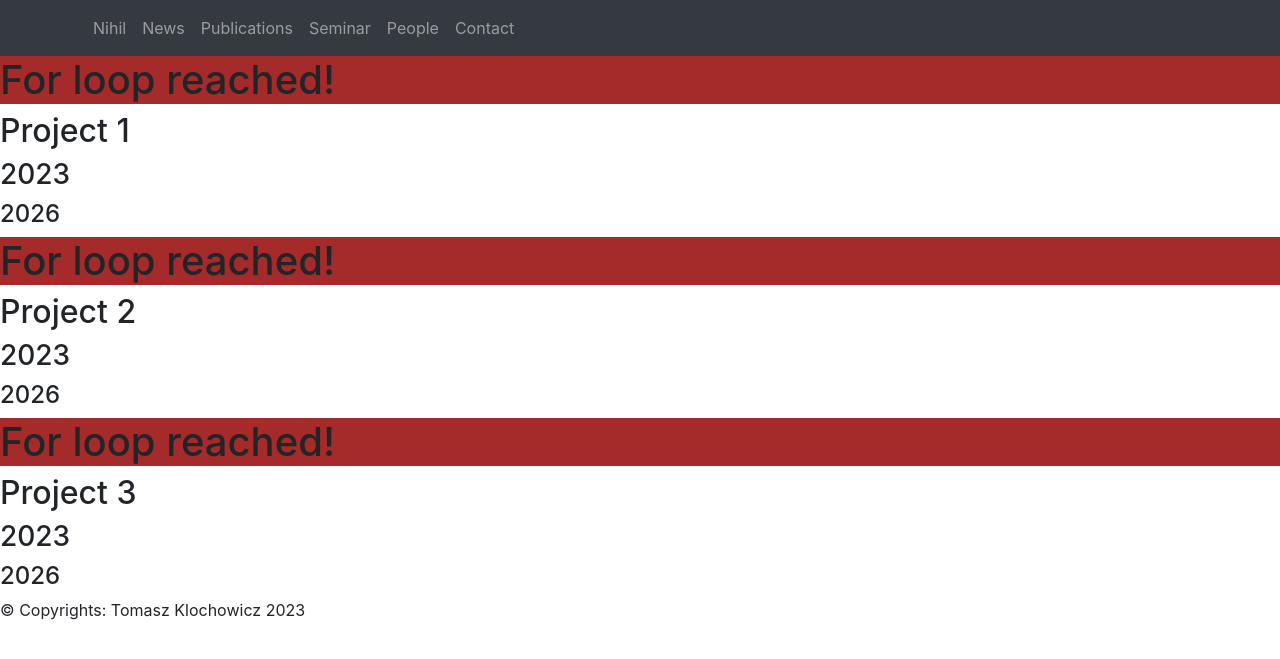
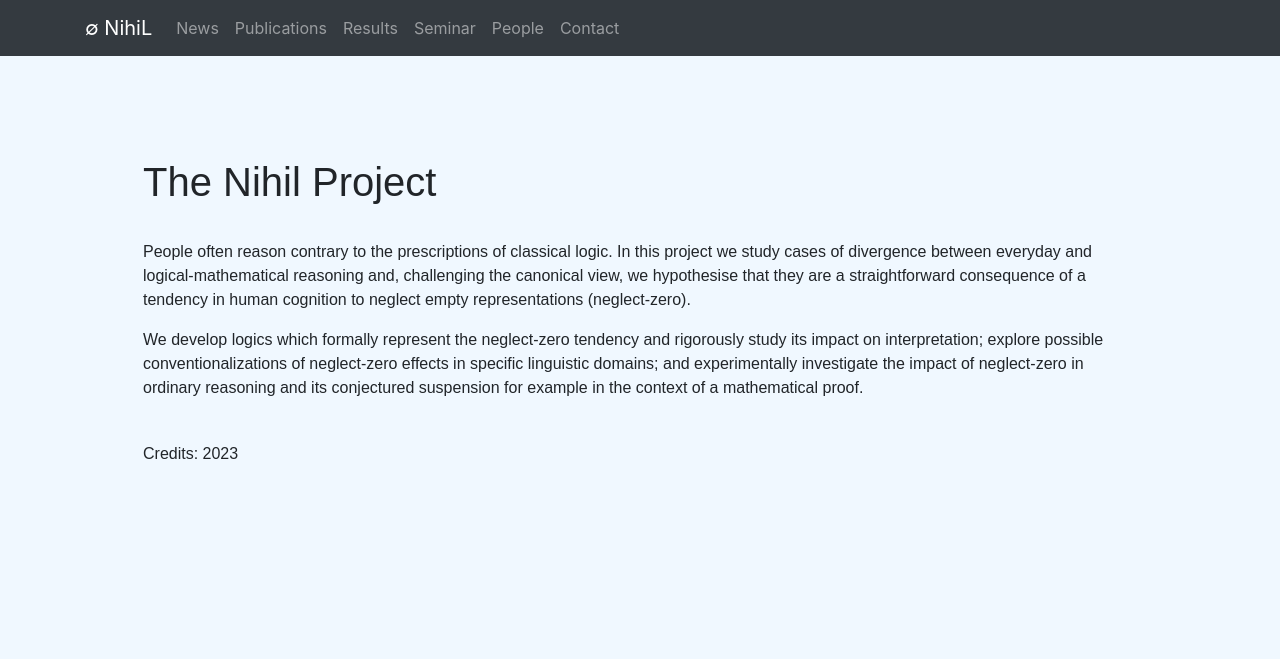
Before and after one commit to TJKlochowicz/Nihil-static-website, a Jekyll site: the page built from _pages/index.html, in a window 1280 px wide. Shown: the top 659 px of the page. Built offline with Jekyll 4.4.1, drawn with Linux system fonts in a browser that asks for light colours; nearby versions of some CDN libraries; some web fonts are replaced.

Commit message:
Working website - main page

```diff
--- a/_includes/footer.html
+++ b/_includes/footer.html
@@ -2,7 +2,7 @@
     <div class="row">
 
         <div class="col">
-          <p>&copy Copyrights: Tomasz Klochowicz 2023</p>
+          <p>Credits:  2023</p>
         </div>
       </div>
-    </footer>
+ </footer>
--- a/_layouts/header.html
+++ b/_layouts/header.html
@@ -12,26 +12,29 @@
     <link href="css/styles.css" rel="stylesheet">
     <!-- Font Awsome script -->
     <script src="https://kit.fontawesome.com/522e9f6110.js" crossorigin="anonymous"></script>
-    <!-- Google fonts -->
-    <link rel="preconnect" href="https://fonts.googleapis.com">
-    <link rel="preconnect" href="https://fonts.gstatic.com" crossorigin>
+    <!-- Fonts -->
+    <link rel="stylesheet" type="text/css" href="https://cdn.jsdelivr.net/gh/dreampulse/computer-modern-web-font@master/fonts.css">
 </head>
 <body>
-  <nav class="navbar navbar-expand-lg navbar-dark fixed-top bg-dark" id="mainNav">
+  <nav class="navbar navbar-expand-lg navbar-dark sticky-top bg-dark" id="mainNav">
     <div class="container">
+      <a class="navbar-brand" href="{{site.baseurl}}/">&#x2205; NihiL </a>
       <button class="navbar-toggler navbar-toggler-right" type="button" data-toggle="collapse" data-target="#navbarResponsive" aria-controls="navbarResponsive" aria-expanded="false" aria-label="Toggle navigation">
         <i class="fas fa-bars"> </i> Menu
       </button>
       <div class="collapse navbar-collapse" id="navbarResponsive">
         <ul class="navbar-nav mr-auto">
-            <li class="nav-item">
-                <a class="nav-link" href=""> Nihil</a>
-              </li>
+            <!-- <li class="nav-item">
+                <a class="nav-link" href="{{site.baseurl}}"> Nihil</a>
+              </li> -->
           <li class="nav-item">
             <a class="nav-link" href="">News</a>
           </li>
           <li class="nav-item">
             <a class="nav-link" href="">Publications</a>
+          </li>
+          <li class="nav-item">
+            <a class="nav-link" href="">Results</a>
           </li>
           <li class="nav-item">
             <a class="nav-link" href="">Seminar</a>
@@ -40,7 +43,7 @@
             <a class="nav-link" href="">People</a>
           </li>
           <li class="nav-item">
-            <a class="nav-link" href="">Contact</a>
+            <a class="nav-link" href="contact">Contact</a>
           </li>
         </ul>
       </div>
--- a/_pages/index.html
+++ b/_pages/index.html
@@ -2,23 +2,17 @@
 layout: header
 
 ---
-<header>
-<div class="row">
+<div class="row title-row">
     <div class="col">
         <h1>The Nihil Project</h1>
     </div>
 </div>
-</header>
 
   <div class="row">
     <div class="col">
 
-    {% for project in site.data.projects %}
-    <h1> For loop reached! <h1>
-    <h2>{{project.title}}</h2>
-    <h3>{{project.start}}</h3>
-    <h4>{{project.end}}</h4>
+    <p>People often reason contrary to the prescriptions of classical logic. In this project we study cases of divergence between everyday and logical-mathematical reasoning and, challenging the canonical view, we hypothesise that they are a straightforward consequence of a tendency in human cognition to neglect empty representations (neglect-zero). </p>
 
-    {%endfor%}
-</div>
+    <p>We develop logics which formally represent the neglect-zero tendency and rigorously study its impact on interpretation; explore possible conventionalizations of neglect-zero effects in specific linguistic domains; and experimentally investigate the impact of neglect-zero in ordinary reasoning and its conjectured suspension for example in the context of a mathematical proof.</p>
   </div>
+  </div>
--- a/css/styles.css
+++ b/css/styles.css
@@ -1,3 +1,16 @@
-h1{
-    background-color:brown;
+body{
+    background-color:aliceblue;
 }
+
+.navbar{
+    /* font-size: 130% */
+}
+
+.row{
+    margin: 2% 10%;
+    font-family: "Computer Modern Sans", sans-serif;
+}
+
+.title-row{
+    margin-top: 8%;
+}
--- a/script.js
+++ /dev/null
@@ -1 +0,0 @@
-alert("Hello!")
```
Also changed, not shown: 4 other files.
